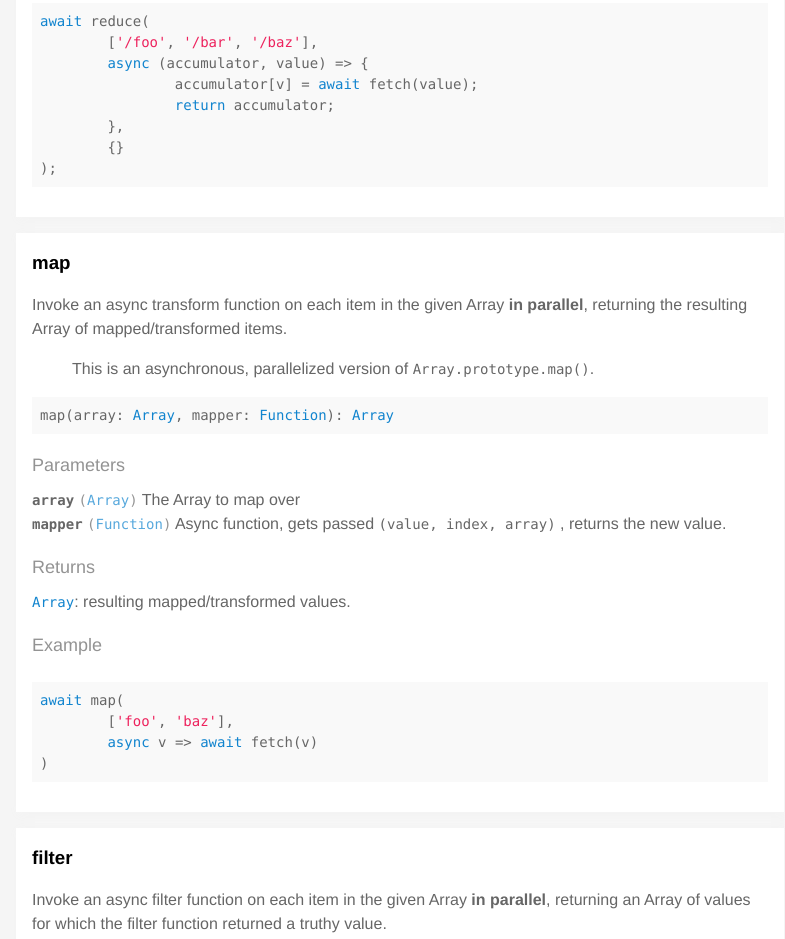
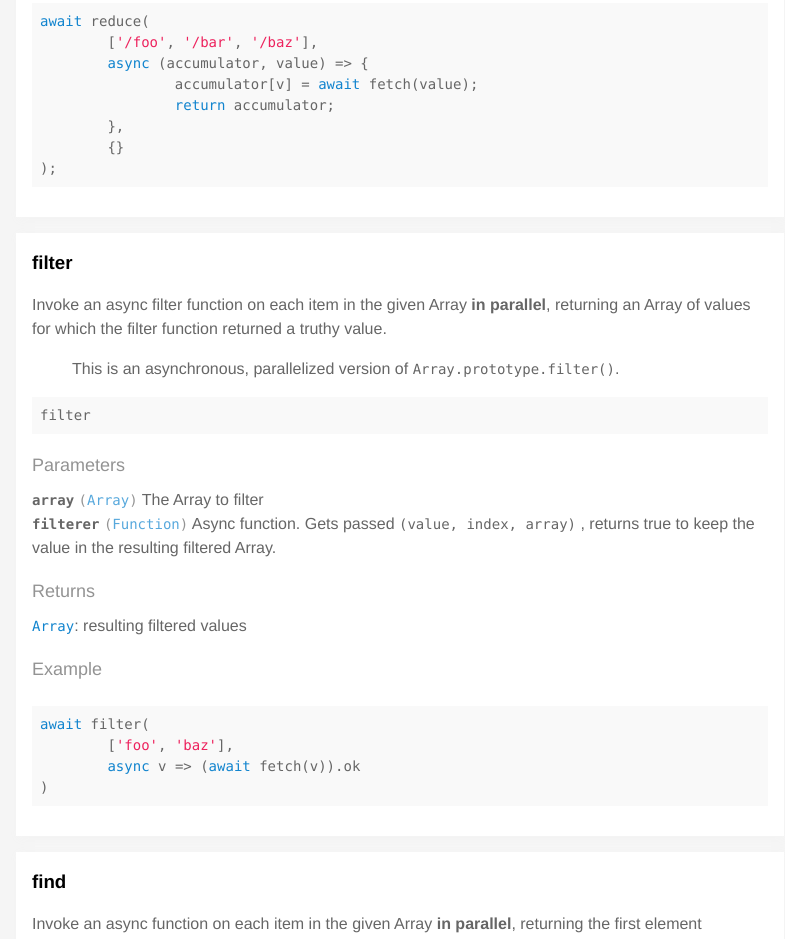
Before and after one commit to developit/asyncro, a website: page docs/index.html in a window 1280 px wide. Shown: the part 526-1465 px from the top of the page, without its empty margins (368-1153 px from the left). Drawn offline with Linux system fonts and the light colour scheme.

Commit message:
PR merge fixes

```diff
--- a/docs/assets/site.js
+++ b/docs/assets/site.js
@@ -1,5 +1,3 @@
-'use strict';
-
 /* global anchors */
 
 // add anchor links to headers
@@ -7,9 +5,12 @@ anchors.options.placement = 'left';
 anchors.add('h3');
 
 // Filter UI
-var tocElements = document.getElementById('toc').getElementsByTagName('li');
+var tocElements = document.getElementById('toc')
+  .getElementsByTagName('li');
 
-document.getElementById('filter-input').addEventListener('keyup', function (e) {
+document.getElementById('filter-input')
+  .addEventListener('keyup', function (e) {
+
     var i, element, children;
 
     // enter key
@@ -32,8 +33,7 @@ document.getElementById('filter-input').addEventListener('keyup', function (e) {
 
     if (!value.match(/^\s*$/)) {
       match = function (element) {
-      var html = element.firstChild.innerHTML;
-      return html && html.toLowerCase().indexOf(value) !== -1;
+        return element.firstChild.innerHTML.toLowerCase().indexOf(value) !== -1;
       };
     }
 
@@ -84,16 +84,15 @@ function toggleSibling() {
 }
 
 function showHashTarget(targetId) {
-  if (targetId) {
   var hashTarget = document.getElementById(targetId);
   // new target is hidden
-    if (hashTarget && hashTarget.offsetHeight === 0 && hashTarget.parentNode.parentNode.classList.contains('display-none')) {
+  if (hashTarget && hashTarget.offsetHeight === 0 &&
+    hashTarget.parentNode.parentNode.classList.contains('display-none')) {
     hashTarget.parentNode.parentNode.classList.remove('display-none');
   }
 }
-}
 
-window.addEventListener('hashchange', function () {
+window.addEventListener('hashchange', function() {
   showHashTarget(location.hash.substring(1));
 });
 
--- a/docs/index.html
+++ b/docs/index.html
@@ -28,16 +28,6 @@
                   href='#reduce'
                   class="">
                   reduce
-
-                </a>
-
-                </li>
-
-
-                <li><a
-                  href='#map'
-                  class="">
-                  map
 
                 </a>
 
@@ -117,11 +107,9 @@
 
 
   <div class='clearfix'>
-
     <h3 class='fl m0' id='reduce'>
       reduce
     </h3>
-
 
   </div>
 
@@ -134,8 +122,7 @@ where the reducer transforms an accumulator value based on each item iterated ov
 </blockquote>
 
 
-  <div class='pre p1 fill-light mt0'>reduce(array: <a href="https://developer.mozilla.org/docs/Web/JavaScript/Reference/Global_Objects/Array">Array</a>, reducer: <a href="https://developer.mozilla.org/docs/Web/JavaScript/Reference/Statements/function">Function</a>, accumulator: any?): any</div>
-
+  <div class='pre p1 fill-light mt0'>reduce(array: <a href="https://developer.mozilla.org/en-US/docs/Web/JavaScript/Reference/Global_Objects/Array">Array</a>, reducer: <a href="https://developer.mozilla.org/en-US/docs/Web/JavaScript/Reference/Statements/function">Function</a>, accumulator: [any]): any</div>
 
 
 
@@ -151,8 +138,7 @@ where the reducer transforms an accumulator value based on each item iterated ov
 
         <div class='space-bottom0'>
           <div>
-            <span class='code bold'>array</span> <code class='quiet'>(<a href="https://developer.mozilla.org/docs/Web/JavaScript/Reference/Global_Objects/Array">Array</a>)</code>
-	    The Array to reduce
+            <span class='code bold'>array</span> <code class='quiet'>(<a href="https://developer.mozilla.org/en-US/docs/Web/JavaScript/Reference/Global_Objects/Array">Array</a>)</code> The Array to reduce
 
           </div>
 
@@ -160,8 +146,7 @@ where the reducer transforms an accumulator value based on each item iterated ov
 
         <div class='space-bottom0'>
           <div>
-            <span class='code bold'>reducer</span> <code class='quiet'>(<a href="https://developer.mozilla.org/docs/Web/JavaScript/Reference/Statements/function">Function</a>)</code>
-	    Async function, gets passed
+            <span class='code bold'>reducer</span> <code class='quiet'>(<a href="https://developer.mozilla.org/en-US/docs/Web/JavaScript/Reference/Statements/function">Function</a>)</code> Async function, gets passed
 <code>(accumulator, value, index, array)</code>
  and returns a new value for
 <code>accumulator</code>
@@ -172,8 +157,7 @@ where the reducer transforms an accumulator value based on each item iterated ov
 
         <div class='space-bottom0'>
           <div>
-            <span class='code bold'>accumulator</span> <code class='quiet'>(any?)</code>
-	    Optional initial accumulator value
+            <span class='code bold'>accumulator</span> <code class='quiet'>([any])</code> Optional initial accumulator value
 
           </div>
 
@@ -227,104 +211,9 @@ where the reducer transforms an accumulator value based on each item iterated ov
 
 
   <div class='clearfix'>
-
-    <h3 class='fl m0' id='map'>
-      map
-    </h3>
-
-
-  </div>
-
-
-  <p>Invoke an async transform function on each item in the given Array <strong>in parallel</strong>,
-returning the resulting Array of mapped/transformed items.</p>
-<blockquote>
-<p>This is an asynchronous, parallelized version of <code>Array.prototype.map()</code>.</p>
-</blockquote>
-
-
-  <div class='pre p1 fill-light mt0'>map(array: <a href="https://developer.mozilla.org/docs/Web/JavaScript/Reference/Global_Objects/Array">Array</a>, mapper: <a href="https://developer.mozilla.org/docs/Web/JavaScript/Reference/Statements/function">Function</a>): <a href="https://developer.mozilla.org/docs/Web/JavaScript/Reference/Global_Objects/Array">Array</a></div>
-
-
-
-
-
-
-
-
-
-
-
-    <div class='py1 quiet mt1 prose-big'>Parameters</div>
-    <div class='prose'>
-
-        <div class='space-bottom0'>
-          <div>
-            <span class='code bold'>array</span> <code class='quiet'>(<a href="https://developer.mozilla.org/docs/Web/JavaScript/Reference/Global_Objects/Array">Array</a>)</code>
-	    The Array to map over
-
-          </div>
-
-        </div>
-
-        <div class='space-bottom0'>
-          <div>
-            <span class='code bold'>mapper</span> <code class='quiet'>(<a href="https://developer.mozilla.org/docs/Web/JavaScript/Reference/Statements/function">Function</a>)</code>
-	    Async function, gets passed
-<code>(value, index, array)</code>
-, returns the new value.
-
-          </div>
-
-        </div>
-
-    </div>
-
-
-
-
-
-
-      <div class='py1 quiet mt1 prose-big'>Returns</div>
-      <code><a href="https://developer.mozilla.org/docs/Web/JavaScript/Reference/Global_Objects/Array">Array</a></code>:
-        resulting mapped/transformed values.
-
-
-
-
-
-
-
-
-    <div class='py1 quiet mt1 prose-big'>Example</div>
-
-
-      <pre class='p1 overflow-auto round fill-light'><span class="hljs-keyword">await</span> map(
-	[<span class="hljs-string">'foo'</span>, <span class="hljs-string">'baz'</span>],
-	<span class="hljs-keyword">async</span> v =&gt; <span class="hljs-keyword">await</span> fetch(v)
-)</pre>
-
-
-
-
-
-
-
-
-</section>
-
-
-
-
-            <section class='p2 mb2 clearfix bg-white minishadow'>
-
-
-  <div class='clearfix'>
-
     <h3 class='fl m0' id='filter'>
       filter
     </h3>
-
 
   </div>
 
@@ -347,14 +236,12 @@ returning an Array of values for which the filter function returned a truthy val
 
 
 
-
     <div class='py1 quiet mt1 prose-big'>Parameters</div>
     <div class='prose'>
 
         <div class='space-bottom0'>
           <div>
-            <span class='code bold'>array</span> <code class='quiet'>(<a href="https://developer.mozilla.org/docs/Web/JavaScript/Reference/Global_Objects/Array">Array</a>)</code>
-	    The Array to filter
+            <span class='code bold'>array</span> <code class='quiet'>(<a href="https://developer.mozilla.org/en-US/docs/Web/JavaScript/Reference/Global_Objects/Array">Array</a>)</code> The Array to filter
 
           </div>
 
@@ -362,8 +249,7 @@ returning an Array of values for which the filter function returned a truthy val
 
         <div class='space-bottom0'>
           <div>
-            <span class='code bold'>filterer</span> <code class='quiet'>(<a href="https://developer.mozilla.org/docs/Web/JavaScript/Reference/Statements/function">Function</a>)</code>
-	    Async function. Gets passed
+            <span class='code bold'>filterer</span> <code class='quiet'>(<a href="https://developer.mozilla.org/en-US/docs/Web/JavaScript/Reference/Statements/function">Function</a>)</code> Async function. Gets passed
 <code>(value, index, array)</code>
 , returns true to keep the value in the resulting filtered Array.
 
@@ -379,7 +265,7 @@ returning an Array of values for which the filter function returned a truthy val
 
 
       <div class='py1 quiet mt1 prose-big'>Returns</div>
-      <code><a href="https://developer.mozilla.org/docs/Web/JavaScript/Reference/Global_Objects/Array">Array</a></code>:
+      <code><a href="https://developer.mozilla.org/en-US/docs/Web/JavaScript/Reference/Global_Objects/Array">Array</a></code>:
         resulting filtered values
 
 
@@ -413,11 +299,9 @@ returning an Array of values for which the filter function returned a truthy val
 
 
   <div class='clearfix'>
-
     <h3 class='fl m0' id='find'>
       find
     </h3>
-
 
   </div>
 
@@ -440,14 +324,12 @@ returning the first element predicate returns truthy for.</p>
 
 
 
-
     <div class='py1 quiet mt1 prose-big'>Parameters</div>
     <div class='prose'>
 
         <div class='space-bottom0'>
           <div>
-            <span class='code bold'>array</span> <code class='quiet'>(<a href="https://developer.mozilla.org/docs/Web/JavaScript/Reference/Global_Objects/Array">Array</a>)</code>
-	    The Array to find
+            <span class='code bold'>array</span> <code class='quiet'>(<a href="https://developer.mozilla.org/en-US/docs/Web/JavaScript/Reference/Global_Objects/Array">Array</a>)</code> The Array to find
 
           </div>
 
@@ -455,8 +337,7 @@ returning the first element predicate returns truthy for.</p>
 
         <div class='space-bottom0'>
           <div>
-            <span class='code bold'>predicate</span> <code class='quiet'>(<a href="https://developer.mozilla.org/docs/Web/JavaScript/Reference/Statements/function">Function</a>)</code>
-	    Async function. Gets passed
+            <span class='code bold'>predicate</span> <code class='quiet'>(<a href="https://developer.mozilla.org/en-US/docs/Web/JavaScript/Reference/Statements/function">Function</a>)</code> Async function. Gets passed
 <code>(value, index, array)</code>
 , returns true to be the find result.
 
@@ -506,11 +387,9 @@ returning the first element predicate returns truthy for.</p>
 
 
   <div class='clearfix'>
-
     <h3 class='fl m0' id='every'>
       every
     </h3>
-
 
   </div>
 
@@ -532,14 +411,12 @@ returning the first element predicate returns truthy for.</p>
 
 
 
-
     <div class='py1 quiet mt1 prose-big'>Parameters</div>
     <div class='prose'>
 
         <div class='space-bottom0'>
           <div>
-            <span class='code bold'>array</span> <code class='quiet'>(<a href="https://developer.mozilla.org/docs/Web/JavaScript/Reference/Global_Objects/Array">Array</a>)</code>
-	    The Array to iterate over.
+            <span class='code bold'>array</span> <code class='quiet'>(<a href="https://developer.mozilla.org/en-US/docs/Web/JavaScript/Reference/Global_Objects/Array">Array</a>)</code> The Array to iterate over.
 
           </div>
 
@@ -547,8 +424,7 @@ returning the first element predicate returns truthy for.</p>
 
         <div class='space-bottom0'>
           <div>
-            <span class='code bold'>predicate</span> <code class='quiet'>(<a href="https://developer.mozilla.org/docs/Web/JavaScript/Reference/Statements/function">Function</a>)</code>
-	    Async function. Gets passed
+            <span class='code bold'>predicate</span> <code class='quiet'>(<a href="https://developer.mozilla.org/en-US/docs/Web/JavaScript/Reference/Statements/function">Function</a>)</code> Async function. Gets passed
 <code>(value, index, array)</code>
 , The function invoked per iteration.
 
@@ -564,7 +440,7 @@ returning the first element predicate returns truthy for.</p>
 
 
       <div class='py1 quiet mt1 prose-big'>Returns</div>
-      <code><a href="https://developer.mozilla.org/docs/Web/JavaScript/Reference/Global_Objects/Boolean">Boolean</a></code>:
+      <code><a href="https://developer.mozilla.org/en-US/docs/Web/JavaScript/Reference/Global_Objects/Boolean">Boolean</a></code>:
         Returns true if
 <strong>all</strong>
  element passes the predicate check, else false.
@@ -600,11 +476,9 @@ returning the first element predicate returns truthy for.</p>
 
 
   <div class='clearfix'>
-
     <h3 class='fl m0' id='some'>
       some
     </h3>
-
 
   </div>
 
@@ -626,14 +500,12 @@ returning the first element predicate returns truthy for.</p>
 
 
 
-
     <div class='py1 quiet mt1 prose-big'>Parameters</div>
     <div class='prose'>
 
         <div class='space-bottom0'>
           <div>
-            <span class='code bold'>array</span> <code class='quiet'>(<a href="https://developer.mozilla.org/docs/Web/JavaScript/Reference/Global_Objects/Array">Array</a>)</code>
-	    The Array to iterate over.
+            <span class='code bold'>array</span> <code class='quiet'>(<a href="https://developer.mozilla.org/en-US/docs/Web/JavaScript/Reference/Global_Objects/Array">Array</a>)</code> The Array to iterate over.
 
           </div>
 
@@ -641,8 +513,7 @@ returning the first element predicate returns truthy for.</p>
 
         <div class='space-bottom0'>
           <div>
-            <span class='code bold'>filterer</span> <code class='quiet'>(<a href="https://developer.mozilla.org/docs/Web/JavaScript/Reference/Statements/function">Function</a>)</code>
-	    Async function. Gets passed
+            <span class='code bold'>filterer</span> <code class='quiet'>(<a href="https://developer.mozilla.org/en-US/docs/Web/JavaScript/Reference/Statements/function">Function</a>)</code> Async function. Gets passed
 <code>(value, index, array)</code>
 , The function invoked per iteration.
 
@@ -658,7 +529,7 @@ returning the first element predicate returns truthy for.</p>
 
 
       <div class='py1 quiet mt1 prose-big'>Returns</div>
-      <code><a href="https://developer.mozilla.org/docs/Web/JavaScript/Reference/Global_Objects/Boolean">Boolean</a></code>:
+      <code><a href="https://developer.mozilla.org/en-US/docs/Web/JavaScript/Reference/Global_Objects/Boolean">Boolean</a></code>:
         Returns true if
 <strong>any</strong>
  element passes the predicate check, else false.
@@ -694,11 +565,9 @@ returning the first element predicate returns truthy for.</p>
 
 
   <div class='clearfix'>
-
     <h3 class='fl m0' id='parallel'>
       parallel
     </h3>
-
 
   </div>
 
@@ -706,8 +575,7 @@ returning the first element predicate returns truthy for.</p>
   <p>Invoke all async functions in an Array or Object <strong>in parallel</strong>, returning the result.</p>
 
 
-  <div class='pre p1 fill-light mt0'>parallel(list: (<a href="https://developer.mozilla.org/docs/Web/JavaScript/Reference/Global_Objects/Array">Array</a>&#x3C;<a href="https://developer.mozilla.org/docs/Web/JavaScript/Reference/Statements/function">Function</a>> | <a href="https://developer.mozilla.org/docs/Web/JavaScript/Reference/Global_Objects/Object">Object</a>&#x3C;<a href="https://developer.mozilla.org/docs/Web/JavaScript/Reference/Statements/function">Function</a>>)): (<a href="https://developer.mozilla.org/docs/Web/JavaScript/Reference/Global_Objects/Array">Array</a> | <a href="https://developer.mozilla.org/docs/Web/JavaScript/Reference/Global_Objects/Object">Object</a>)</div>
-
+  <div class='pre p1 fill-light mt0'>parallel(list: (<a href="https://developer.mozilla.org/en-US/docs/Web/JavaScript/Reference/Global_Objects/Array">Array</a>&#x3C;<a href="https://developer.mozilla.org/en-US/docs/Web/JavaScript/Reference/Statements/function">Function</a>> | <a href="https://developer.mozilla.org/en-US/docs/Web/JavaScript/Reference/Global_Objects/Object">Object</a>&#x3C;<a href="https://developer.mozilla.org/en-US/docs/Web/JavaScript/Reference/Statements/function">Function</a>>)): (<a href="https://developer.mozilla.org/en-US/docs/Web/JavaScript/Reference/Global_Objects/Array">Array</a> | <a href="https://developer.mozilla.org/en-US/docs/Web/JavaScript/Reference/Global_Objects/Object">Object</a>)</div>
 
 
 
@@ -723,8 +591,7 @@ returning the first element predicate returns truthy for.</p>
 
         <div class='space-bottom0'>
           <div>
-            <span class='code bold'>list</span> <code class='quiet'>((<a href="https://developer.mozilla.org/docs/Web/JavaScript/Reference/Global_Objects/Array">Array</a>&#x3C;<a href="https://developer.mozilla.org/docs/Web/JavaScript/Reference/Statements/function">Function</a>> | <a href="https://developer.mozilla.org/docs/Web/JavaScript/Reference/Global_Objects/Object">Object</a>&#x3C;<a href="https://developer.mozilla.org/docs/Web/JavaScript/Reference/Statements/function">Function</a>>))</code>
-	    Array/Object with values that are async functions to invoke.
+            <span class='code bold'>list</span> <code class='quiet'>((<a href="https://developer.mozilla.org/en-US/docs/Web/JavaScript/Reference/Global_Objects/Array">Array</a>&#x3C;<a href="https://developer.mozilla.org/en-US/docs/Web/JavaScript/Reference/Statements/function">Function</a>> | <a href="https://developer.mozilla.org/en-US/docs/Web/JavaScript/Reference/Global_Objects/Object">Object</a>&#x3C;<a href="https://developer.mozilla.org/en-US/docs/Web/JavaScript/Reference/Statements/function">Function</a>>))</code> Array/Object with values that are async functions to invoke.
 
           </div>
 
@@ -738,7 +605,7 @@ returning the first element predicate returns truthy for.</p>
 
 
       <div class='py1 quiet mt1 prose-big'>Returns</div>
-      <code>(<a href="https://developer.mozilla.org/docs/Web/JavaScript/Reference/Global_Objects/Array">Array</a> | <a href="https://developer.mozilla.org/docs/Web/JavaScript/Reference/Global_Objects/Object">Object</a>)</code>:
+      <code>(<a href="https://developer.mozilla.org/en-US/docs/Web/JavaScript/Reference/Global_Objects/Array">Array</a> | <a href="https://developer.mozilla.org/en-US/docs/Web/JavaScript/Reference/Global_Objects/Object">Object</a>)</code>:
         same structure as
 <code>list</code>
  input, but with values now resolved.
@@ -774,11 +641,9 @@ returning the first element predicate returns truthy for.</p>
 
 
   <div class='clearfix'>
-
     <h3 class='fl m0' id='series'>
       series
     </h3>
-
 
   </div>
 
@@ -786,8 +651,7 @@ returning the first element predicate returns truthy for.</p>
   <p>Invoke all async functions in an Array or Object <strong>sequentially</strong>, returning the result.</p>
 
 
-  <div class='pre p1 fill-light mt0'>series(list: (<a href="https://developer.mozilla.org/docs/Web/JavaScript/Reference/Global_Objects/Array">Array</a>&#x3C;<a href="https://developer.mozilla.org/docs/Web/JavaScript/Reference/Statements/function">Function</a>> | <a href="https://developer.mozilla.org/docs/Web/JavaScript/Reference/Global_Objects/Object">Object</a>&#x3C;<a href="https://developer.mozilla.org/docs/Web/JavaScript/Reference/Statements/function">Function</a>>)): (<a href="https://developer.mozilla.org/docs/Web/JavaScript/Reference/Global_Objects/Array">Array</a> | <a href="https://developer.mozilla.org/docs/Web/JavaScript/Reference/Global_Objects/Object">Object</a>)</div>
-
+  <div class='pre p1 fill-light mt0'>series(list: (<a href="https://developer.mozilla.org/en-US/docs/Web/JavaScript/Reference/Global_Objects/Array">Array</a>&#x3C;<a href="https://developer.mozilla.org/en-US/docs/Web/JavaScript/Reference/Statements/function">Function</a>> | <a href="https://developer.mozilla.org/en-US/docs/Web/JavaScript/Reference/Global_Objects/Object">Object</a>&#x3C;<a href="https://developer.mozilla.org/en-US/docs/Web/JavaScript/Reference/Statements/function">Function</a>>)): (<a href="https://developer.mozilla.org/en-US/docs/Web/JavaScript/Reference/Global_Objects/Array">Array</a> | <a href="https://developer.mozilla.org/en-US/docs/Web/JavaScript/Reference/Global_Objects/Object">Object</a>)</div>
 
 
 
@@ -803,8 +667,7 @@ returning the first element predicate returns truthy for.</p>
 
         <div class='space-bottom0'>
           <div>
-            <span class='code bold'>list</span> <code class='quiet'>((<a href="https://developer.mozilla.org/docs/Web/JavaScript/Reference/Global_Objects/Array">Array</a>&#x3C;<a href="https://developer.mozilla.org/docs/Web/JavaScript/Reference/Statements/function">Function</a>> | <a href="https://developer.mozilla.org/docs/Web/JavaScript/Reference/Global_Objects/Object">Object</a>&#x3C;<a href="https://developer.mozilla.org/docs/Web/JavaScript/Reference/Statements/function">Function</a>>))</code>
-	    Array/Object with values that are async functions to invoke.
+            <span class='code bold'>list</span> <code class='quiet'>((<a href="https://developer.mozilla.org/en-US/docs/Web/JavaScript/Reference/Global_Objects/Array">Array</a>&#x3C;<a href="https://developer.mozilla.org/en-US/docs/Web/JavaScript/Reference/Statements/function">Function</a>> | <a href="https://developer.mozilla.org/en-US/docs/Web/JavaScript/Reference/Global_Objects/Object">Object</a>&#x3C;<a href="https://developer.mozilla.org/en-US/docs/Web/JavaScript/Reference/Statements/function">Function</a>>))</code> Array/Object with values that are async functions to invoke.
 
           </div>
 
@@ -818,7 +681,7 @@ returning the first element predicate returns truthy for.</p>
 
 
       <div class='py1 quiet mt1 prose-big'>Returns</div>
-      <code>(<a href="https://developer.mozilla.org/docs/Web/JavaScript/Reference/Global_Objects/Array">Array</a> | <a href="https://developer.mozilla.org/docs/Web/JavaScript/Reference/Global_Objects/Object">Object</a>)</code>:
+      <code>(<a href="https://developer.mozilla.org/en-US/docs/Web/JavaScript/Reference/Global_Objects/Array">Array</a> | <a href="https://developer.mozilla.org/en-US/docs/Web/JavaScript/Reference/Global_Objects/Object">Object</a>)</code>:
         same structure as
 <code>list</code>
  input, but with values now resolved.
--- a/package.json
+++ b/package.json
@@ -16,6 +16,9 @@
     "test": "ava --verbose",
     "lint": "eslint {src,test}",
     "release": "npm run -s build && git commit -am $npm_package_version && git tag $npm_package_version && git push && git push --tags && npm publish"
+  },
+  "eslintConfig": {
+    "extends": "eslint-config-developit"
   },
   "repository": "developit/asyncro",
   "keywords": [
@@ -39,7 +42,8 @@
     "babel-plugin-async-to-promises": "^1.0.5",
     "babel-preset-es2015": "^6.14.0",
     "documentation": "^4.0.0-beta11",
-    "eslint": "^3.8.1",
+    "eslint": "^3.19.0",
+    "eslint-config-developit": "^1.1.1",
     "gzip-size-cli": "^1.0.0",
     "npm-run-all": "^3.1.1",
     "pretty-bytes-cli": "^2.0.0",
```
Also changed, not shown: docs/assets/anchor.js (+49 -20 lines), src/index.js (+9 -25 lines), src/util.js (+20 -1 lines), test/index.js (+1 -1 lines), README.md, 1 other file. Lines whose indentation alone changed are shown as unchanged.
